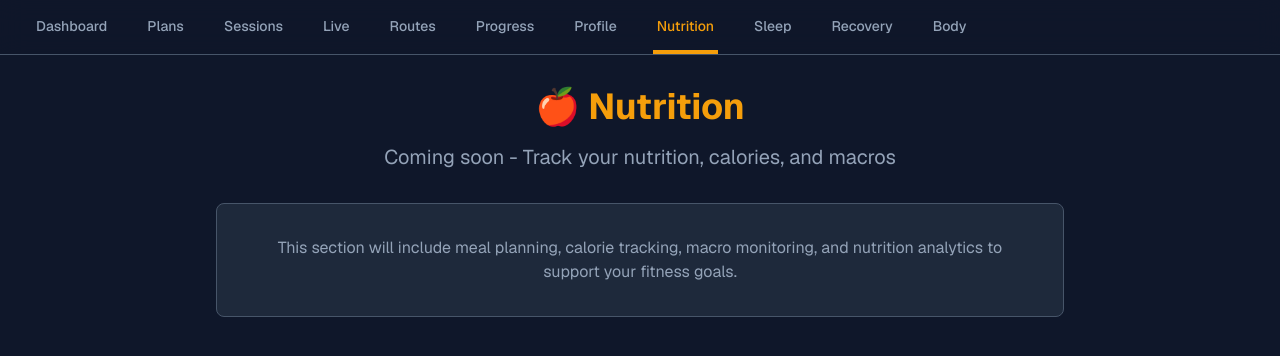
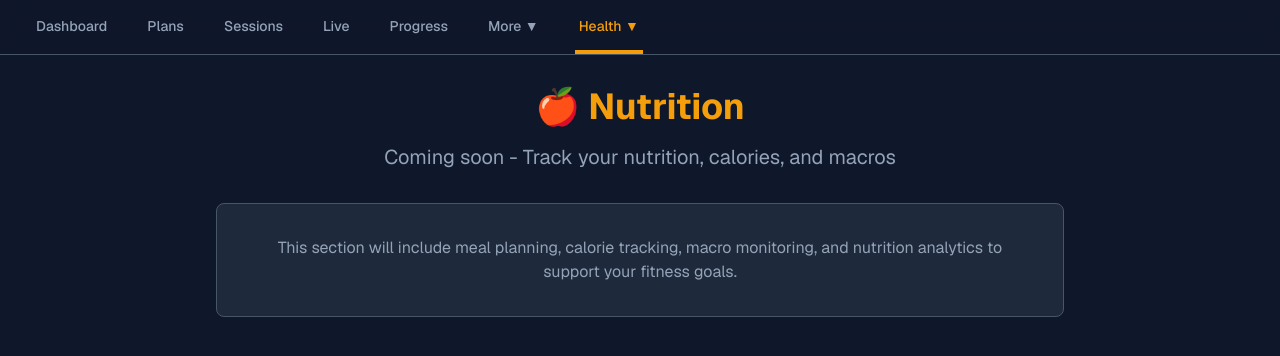
Before and after one commit to nickZenker/trainr-app, a Next.js app: page /app/nutrition in a window 1280 px wide. Shown: the top 356 px of the page. Built offline with nearby package versions, Linux system fonts and the light colour scheme.

Commit message:
feat(ui/nav): streamline top tabs with grouped menus (primary, more, health)

```diff
--- a/src/components/TopNavTabs.jsx
+++ b/src/components/TopNavTabs.jsx
@@ -2,36 +2,32 @@
 
 import Link from 'next/link';
 import { usePathname } from 'next/navigation';
+import { useState } from 'react';
 
-const tabs = [
+// Tab-Gruppen für bessere UX
+const primaryTabs = [
   { label: 'Dashboard', href: '/app' },
   { label: 'Plans', href: '/app/plans' },
   { label: 'Sessions', href: '/app/sessions' },
   { label: 'Live', href: '/app/live' },
+  { label: 'Progress', href: '/app/progress' }
+];
+
+const secondaryTabs = [
   { label: 'Routes', href: '/app/routes' },
-  { label: 'Progress', href: '/app/progress' },
-  { label: 'Profile', href: '/app/profile' },
-  // Gesundheitsbereiche:
+  { label: 'Profile', href: '/app/profile' }
+];
+
+const healthTabs = [
   { label: 'Nutrition', href: '/app/nutrition' },
   { label: 'Sleep', href: '/app/sleep' },
   { label: 'Recovery', href: '/app/recovery' },
   { label: 'Body', href: '/app/body' }
 ];
 
-export default function TopNavTabs() {
-  const pathname = usePathname();
-
-  return (
-    <nav className="sticky top-0 z-50 bg-background/80 backdrop-blur-md border-b border-border">
-      <div className="max-w-7xl mx-auto px-4 sm:px-6 lg:px-8">
-        <div className="flex space-x-8 overflow-x-auto scrollbar-hide">
-          {tabs.map((tab) => {
-            const isActive = pathname === tab.href ||
-              (tab.href !== '/app' && pathname.startsWith(tab.href));
-
+function TabLink({ tab, isActive }) {
   return (
     <Link
-                key={tab.href}
       href={tab.href}
       className={`
         relative py-4 px-1 text-sm font-medium transition-colors duration-200
@@ -49,7 +45,93 @@ export default function TopNavTabs() {
       )}
     </Link>
   );
+}
+
+function DropdownMenu({ label, tabs, pathname }) {
+  const [isOpen, setIsOpen] = useState(false);
+  const hasActiveTab = tabs.some(tab =>
+    pathname === tab.href || (tab.href !== '/app' && pathname.startsWith(tab.href))
+  );
+
+  return (
+    <div className="relative">
+      <button
+        onClick={() => setIsOpen(!isOpen)}
+        className={`
+          relative py-4 px-1 text-sm font-medium transition-colors duration-200
+          focus:outline-none focus:ring-2 focus:ring-brand focus:ring-offset-2 focus:ring-offset-background
+          ${hasActiveTab
+            ? 'text-brand border-b-2 border-brand'
+            : 'text-text-muted hover:text-foreground hover:border-b-2 hover:border-border'
+          }
+          whitespace-nowrap
+        `}
+      >
+        {label} ▼
+        {hasActiveTab && (
+          <span className="absolute inset-x-0 bottom-0 h-0.5 bg-brand" />
+        )}
+      </button>
+
+      {isOpen && (
+        <div className="absolute top-full left-0 mt-1 w-48 bg-background border border-border rounded-lg shadow-lg z-50">
+          {tabs.map((tab) => {
+            const isActive = pathname === tab.href ||
+              (tab.href !== '/app' && pathname.startsWith(tab.href));
+
+            return (
+              <Link
+                key={tab.href}
+                href={tab.href}
+                onClick={() => setIsOpen(false)}
+                className={`
+                  block px-4 py-2 text-sm transition-colors duration-200
+                  ${isActive
+                    ? 'bg-brand/10 text-brand'
+                    : 'text-text-muted hover:text-foreground hover:bg-surface'
+                  }
+                `}
+              >
+                {tab.label}
+              </Link>
+            );
           })}
+        </div>
+      )}
+    </div>
+  );
+}
+
+export default function TopNavTabs() {
+  const pathname = usePathname();
+
+  return (
+    <nav className="sticky top-0 z-50 bg-background/80 backdrop-blur-md border-b border-border">
+      <div className="max-w-7xl mx-auto px-4 sm:px-6 lg:px-8">
+        <div className="flex space-x-8 overflow-x-auto scrollbar-hide">
+          {/* Primary Tabs - immer sichtbar */}
+          {primaryTabs.map((tab) => {
+            const isActive = pathname === tab.href ||
+              (tab.href !== '/app' && pathname.startsWith(tab.href));
+
+            return (
+              <TabLink key={tab.href} tab={tab} isActive={isActive} />
+            );
+          })}
+
+          {/* Secondary Dropdown */}
+          <DropdownMenu
+            label="More"
+            tabs={secondaryTabs}
+            pathname={pathname}
+          />
+
+          {/* Health Dropdown */}
+          <DropdownMenu
+            label="Health"
+            tabs={healthTabs}
+            pathname={pathname}
+          />
         </div>
       </div>
     </nav>
```
Lines whose indentation alone changed are shown as unchanged.
